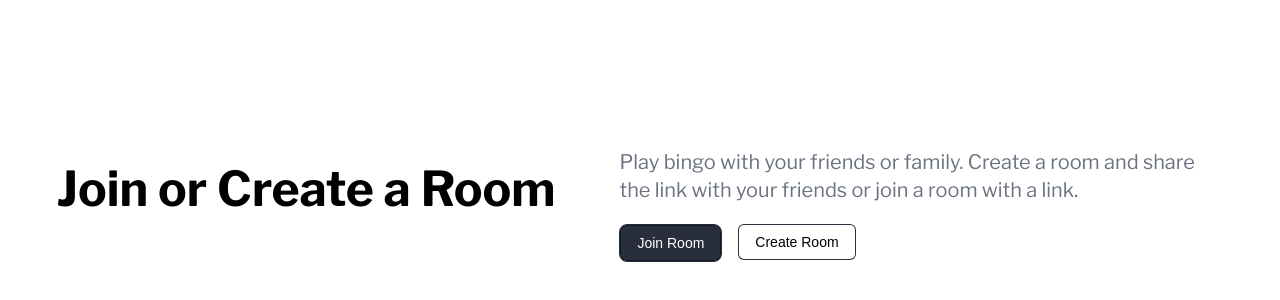
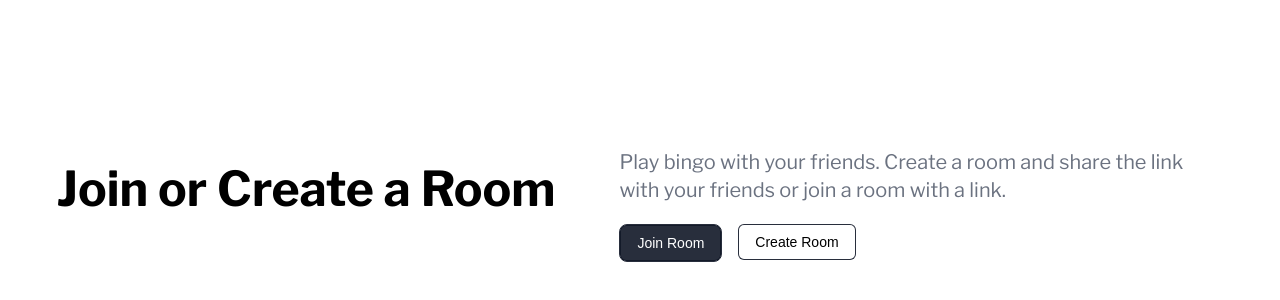
Before and after one commit to techuila/bingo, a React (Vite) app in the folder client/: page / in a window 1280 px wide. Shown: the part 72-372 px from the top of the page. Built offline with nearby package versions, Linux system fonts and the light colour scheme; no server answers; the HTML template or start-up script is replaced by a standard one.

Commit message:
feat: update home page

```diff
--- a/client/src/pages/Home/index.tsx
+++ b/client/src/pages/Home/index.tsx
@@ -61,8 +61,8 @@ export function Home() {
 				</div>
 				<div>
 					<p>
-						Play bingo with your friends or family. Create a room and share the
-						link with your friends or join a room with a link.
+						Play bingo with your friends. Create a room and share the link with
+						your friends or join a room with a link.
 					</p>
 
 					<div className={styles.actions}>
```
